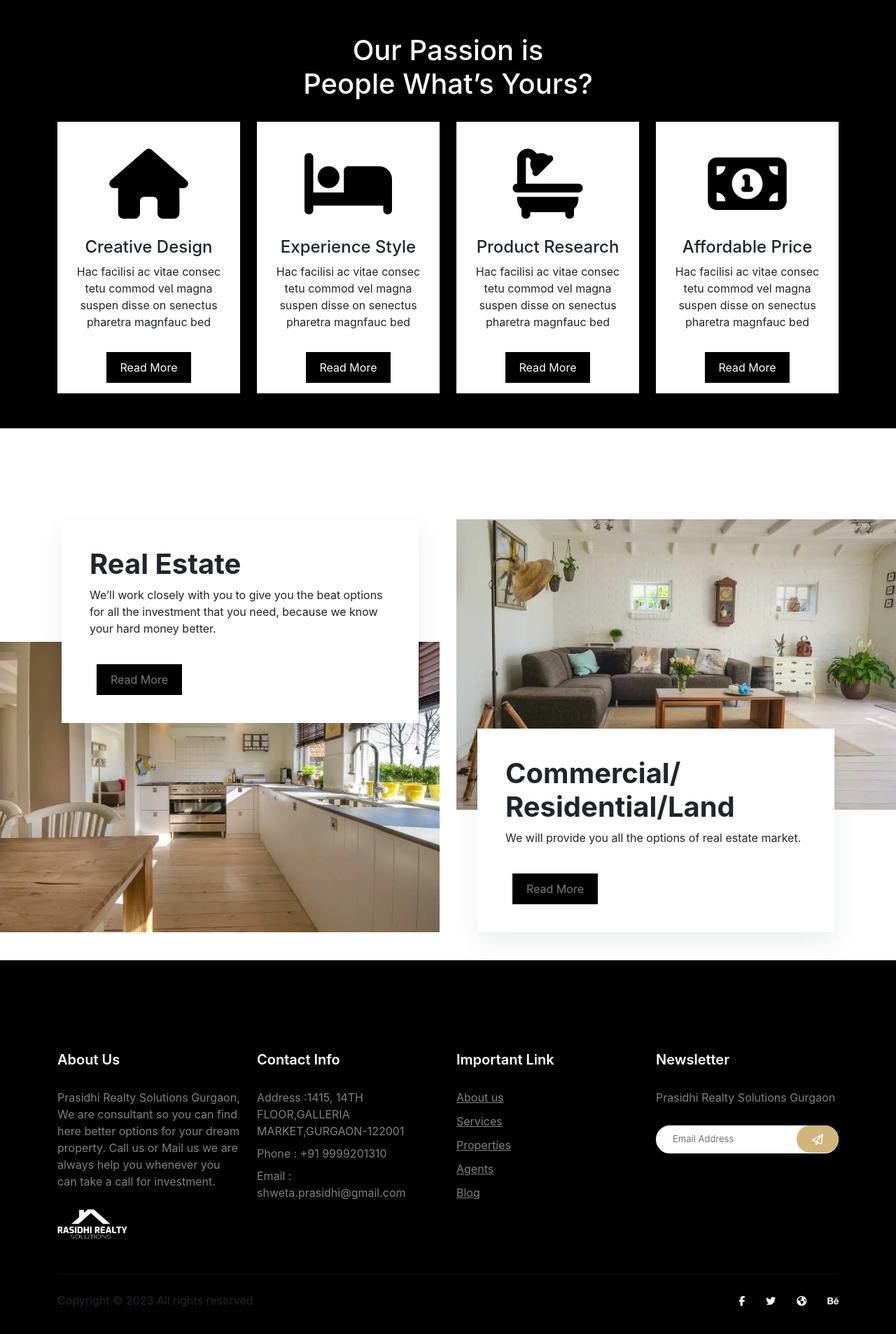
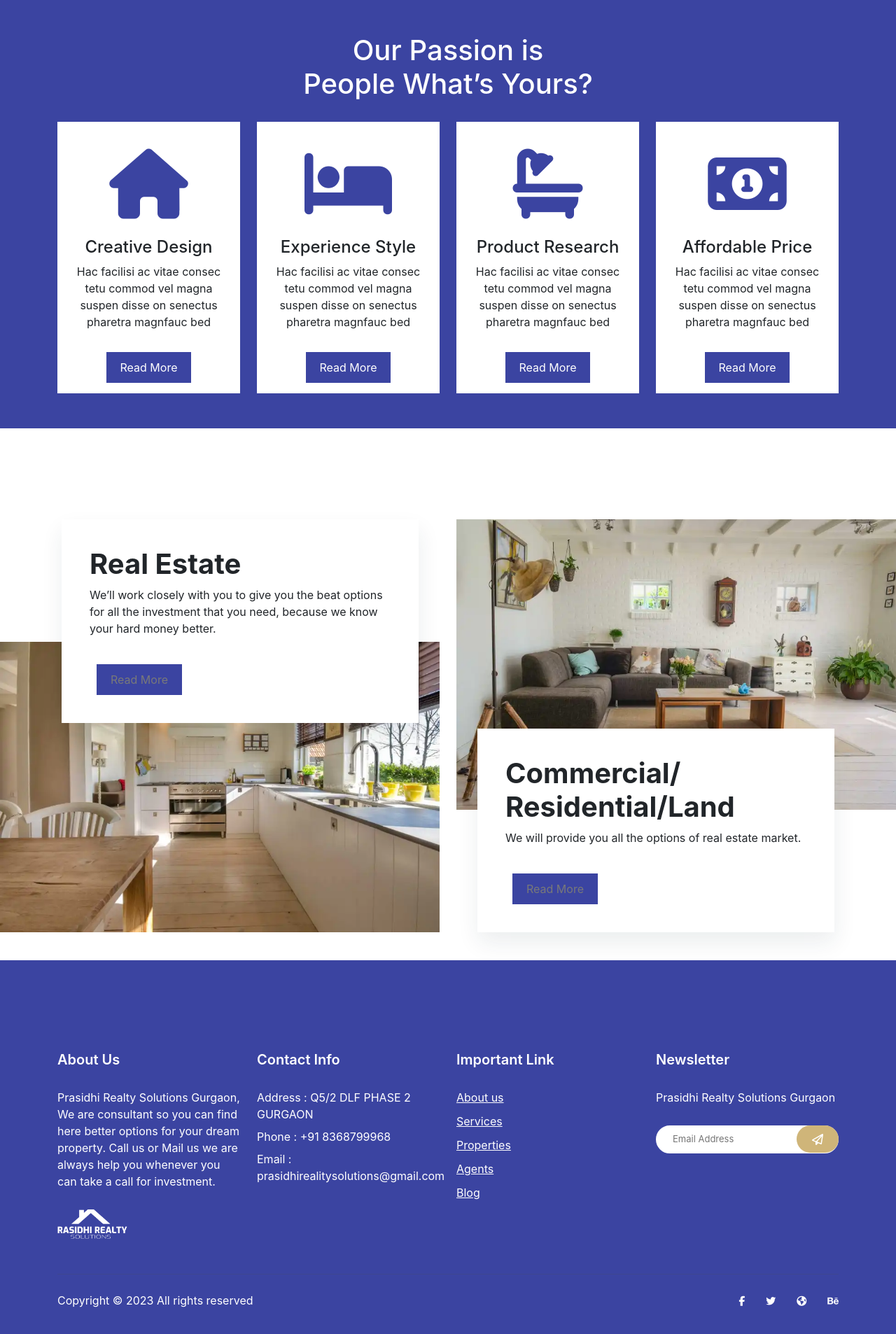
Before and after one commit to dileepskb/prasidhirealtysolution, a React (Create React App) app: page / in a window 1280 px wide. Shown: the part 802-2708 px from the top of the page at 70% size. Built offline with nearby package versions, Linux system fonts and the light colour scheme; some icons are missing.

Commit message:
color change

```diff
--- a/src/App.css
+++ b/src/App.css
@@ -3,34 +3,34 @@
 .menus{ float: right; margin: 30px 0 0;}
 .menus ul{ list-style: none; margin: 0; padding: 0;}
 .menus ul li{ display: inline-block; padding: 0 15px;}
-.menus ul li a{ display:block; text-transform: uppercase; font-size: 16px; color: #000; text-decoration: none; }
-.contactBtn{ font-size: 14px; background: #000; color: #fff; border-radius: 5px; padding: 10px; margin-top: 6px;}
+.menus ul li a{ display:block; text-transform: uppercase; font-size: 16px; color: #3b44a1; text-decoration: none; }
+.contactBtn{ font-size: 14px; background: #3b44a1; color: #fff; border-radius: 5px; padding: 10px; margin-top: 6px;}
 .contactBtn span{ font-size: 20px; font-weight: 700;}
 
 .banner{position: relative; height:calc(100vh - 90px); margin-top: 90px;}
 .bannerText{ position: absolute; top: 50%; transform: translateY(-50%); width: 50%;}
 .bannerText h1{ font-weight: 700; font-size: 60px; margin: 0;}
-.bannerText a{ background: #000; color: #fff; text-decoration: none; padding: 10px 20px; display: inline-block; font-weight: 700; margin-top: 20px; font-size: 20px;}
+.bannerText a{ background: #3b44a1; color: #fff; text-decoration: none; padding: 10px 20px; display: inline-block; font-weight: 700; margin-top: 20px; font-size: 20px;}
 .banner:before{ position:absolute; content: "";  right: 0; top: 0; bottom: 0; width: 50%; background-size: cover; background-position: bottom left; background-image: url(../src/img/ralph-ravi-kayden-vbSRUrNm3Ik-unsplash.png);}
 
-.features{ background: #000; padding: 50px 0;}
+.features{ background: #3b44a1; padding: 50px 0;}
 .single_passion{ background-color: #fff;}
 .section_tittle{ text-align: center; color: #fff; margin-bottom: 30px;}
-.passion_icon{ text-align: center; font-size: 100px; color: #000;}
+.passion_icon{ text-align: center; font-size: 100px; color: #3b44a1;}
 .single_passion_item{ text-align: center; padding: 15px;}
-.btn_2{ background: #000; color: #fff; text-decoration: none; padding: 10px 20px; display: inline-block; margin-top: 15px;}
+.btn_2{ background: #3b44a1; color: #fff; text-decoration: none; padding: 10px 20px; display: inline-block; margin-top: 15px;}
 /* ralph-ravi-kayden-vbSRUrNm3Ik-unsplash.jpg */
 .closebtn,.barbtn{ display: none;}
 @media (max-width: 767px) {
   .closebtn{  outline: none; border: none; background: #444; color:#fff; margin-top: 50px; margin-bottom: 30px; margin-left: 10px;}
-  .menus{transition: .3s; display: block; position:fixed; width: 250px; right: -250px; top: 0; margin: 0; height: 100%; background: #000;}
+  .menus{transition: .3s; display: block; position:fixed; width: 250px; right: -250px; top: 0; margin: 0; height: 100%; background: #3b44a1;}
   .menus ul li{ display: block;}
   .menus ul li a{ color: #fff;}
   .menus.active{ right: 0; }
   .bannerText h1{ font-size: 16px;}
   .contactBtn{ padding: 5px; text-align: center; margin: 3px 0 0; font-size: 12px;}
   .contactBtn span{ font-size: 11px;}
-  .barbtn{  display: block; margin-top: 3px; margin-left: 15px; color: #000; border: 1px solid #000; outline: none; background-color: transparent; text-align: center; border-radius: 5px; height: 45px; width: 100%;}
+  .barbtn{  display: block; margin-top: 3px; margin-left: 15px; color: #3b44a1; border: 1px solid #3b44a1; outline: none; background-color: transparent; text-align: center; border-radius: 5px; height: 45px; width: 100%;}
   .banner{ height: auto; margin-top: 50px; padding: 50px 0; background-image: url(../src/img/mob_banner.webp); background-size: cover;}
   .banner:before{ display: none;}
   .mobileBanner{ margin-left: -.75rem; margin-right: -.75rem;}
@@ -382,7 +382,7 @@
 /**********************footer part css*******************/
 /* line 2, E:/161 Real estate/161_Real_state_html/sass/_footer.scss */
 .footer_part {
-  background-color: #000;
+  background-color: #3b44a1;
   padding: 130px 0px 25px;
 }
 .footerlogo{ filter: invert(1); max-width: 100px;}
@@ -460,7 +460,7 @@
 
 /* line 48, E:/161 Real estate/161_Real_state_html/sass/_footer.scss */
 .footer_part .single_footer_part p {
-  color: #7f7f7f;
+  color: #fff;
   margin-bottom: 8px;
 }
 
@@ -471,7 +471,7 @@
 
 /* line 59, E:/161 Real estate/161_Real_state_html/sass/_footer.scss */
 .footer_part .single_footer_part .list-unstyled li a {
-  color: #7f7f7f;
+  color: #fff;
   margin-bottom: 10px;
   display: inline-block;
 }
@@ -566,8 +566,8 @@
 }
 
 /* line 141, E:/161 Real estate/161_Real_state_html/sass/_footer.scss */
-.footer_part .copyright_text p a {
-  color: #cfb579;
+.footer_part .copyright_text p {
+  color: #fff;
   -webkit-transition: 0.5s;
   transition: 0.5s;
 }
--- a/src/components/Footer.js
+++ b/src/components/Footer.js
@@ -17,9 +17,9 @@ const Footer = () => {
 <div className="col-sm-6 col-lg-3">
 <div className="single_footer_part">
 <h4>Contact Info</h4>
-<p>Address :1415, 14TH FLOOR,GALLERIA MARKET,GURGAON-122001</p>
-<p>Phone : +91 9999201310</p>
-<p>Email : shweta.prasidhi@gmail.com</p>
+<p>Address : Q5/2 DLF PHASE 2 GURGAON</p>
+<p>Phone : +91 8368799968</p>
+<p>Email : prasidhirealitysolutions@gmail.com</p>
 </div>
 </div>
 <div className="col-sm-6 col-lg-3">
--- a/src/components/Header.js
+++ b/src/components/Header.js
@@ -1,5 +1,5 @@
 import React, { useState} from 'react'
-import logo from './logo.png'
+import logo from './logo.webp'
  import { Link } from "react-router-dom"
 
 const Header = () => {
```
Also changed, not shown: src/components/logo.webp (added).
